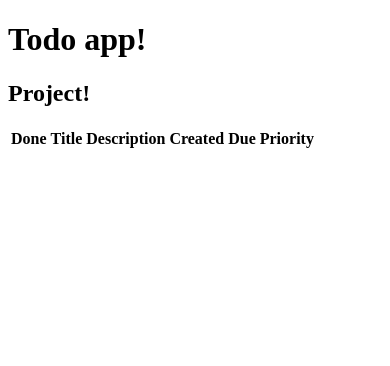
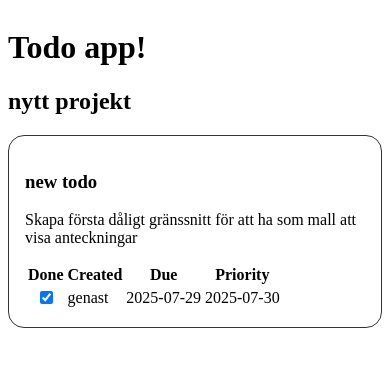
Before and after one commit to JohanCodeForFun/todo-practice, a plain HTML site: page index.html in a window 390 px wide. Drawn offline with Linux system fonts and the light colour scheme.

Commit message:
update ui for mobile first and responsive design

```diff
--- a/index.html
+++ b/index.html
@@ -8,14 +8,17 @@
     <script src="script.js" type="module" defer></script>
   </head>
   <body>
+    <main>
       <h1>Todo app!</h1>
-    <h2 data-id="project">Project!</h2>
+      <h2 data-id="project-title">Project!</h2>
+      <section class="todo-container">
+        <h3 data-id="title"></h3>
+        <p data-id="description"></p>
+
         <table>
           <thead>
             <tr>
               <th>Done</th>
-          <th>Title</th>
-          <th>Description</th>
               <th>Created</th>
               <th>Due</th>
               <th>Priority</th>
@@ -23,14 +26,14 @@
           </thead>
           <tbody>
             <tr>
-          <th data-id="done"></th>
-          <th data-id="title"></th>
-          <td data-id="description"></td>
+              <th><input type="checkbox" name="" data-id="done" /></th>
               <td data-id="priority"></td>
               <td data-id="created"></td>
               <td data-id="dueDate"></td>
             </tr>
           </tbody>
         </table>
+      </section>
+    </main>
   </body>
 </html>
--- a/style.css
+++ b/style.css
@@ -1,3 +1,17 @@
 body {
-  /* background-color: red; */
+  justify-content: center;
+  display: flex;
+  flex-direction: column;
 }
+
+main {
+  max-width: 500px;
+}
+
+
+.todo-container {
+  border: 1px solid #333;
+  border-radius: 1rem;
+  padding: 1rem;
+  max-width: 500px;
+}
```
Lines whose indentation alone changed are shown as unchanged.
